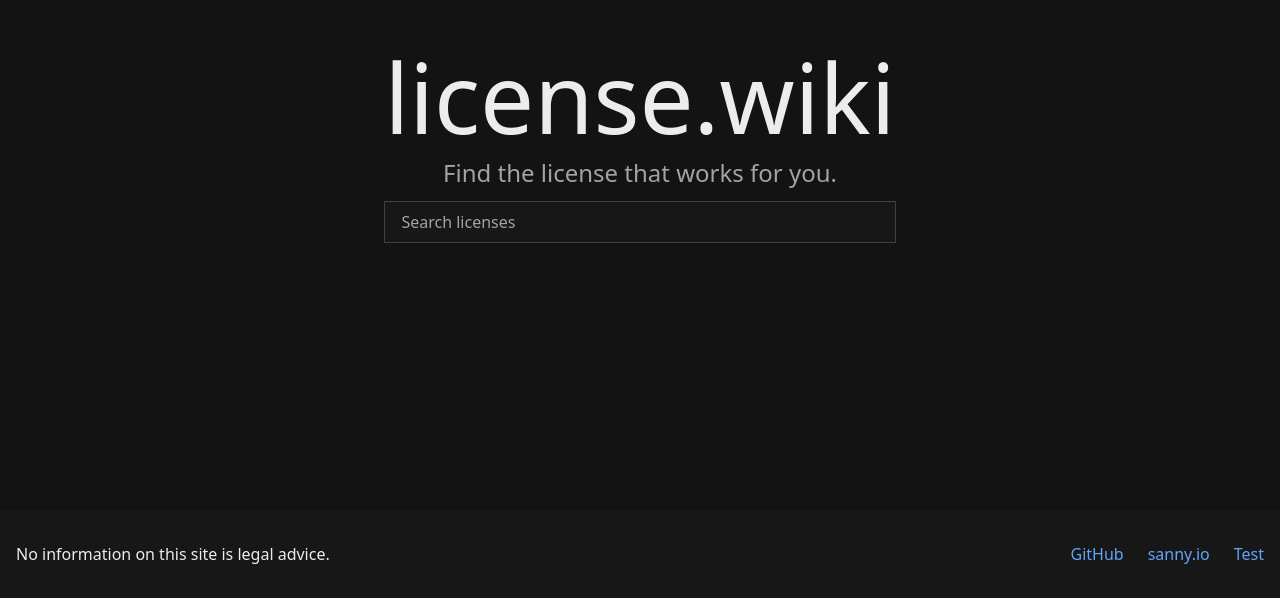
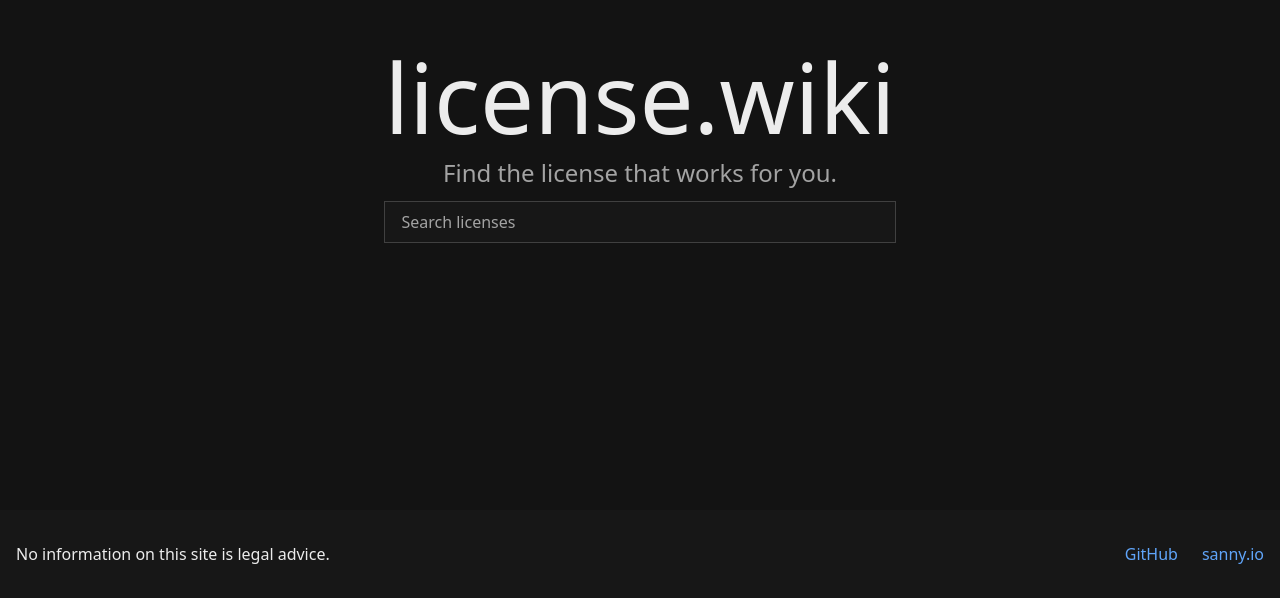
Before and after one commit to sanny-io/licensewiki, a Next.js app: page / in a window 1280 px wide. Shown: the part 202-800 px from the top of the page. Built offline with nearby package versions, Linux system fonts and the light colour scheme.

Commit message:
Undo test.

```diff
--- a/components/Footer/index.js
+++ b/components/Footer/index.js
@@ -9,7 +9,6 @@
           <ul className="flex flex-row gap-x-6">
             <li><a href={process.env.NEXT_PUBLIC_REPO_URL}>GitHub</a></li>
             <li><a href="https://sanny.io">sanny.io</a></li>
-            <li><a href="https://requestbin.net/r/2jeyviys">Test</a></li>
           </ul>
         </nav>
       </div>
```
